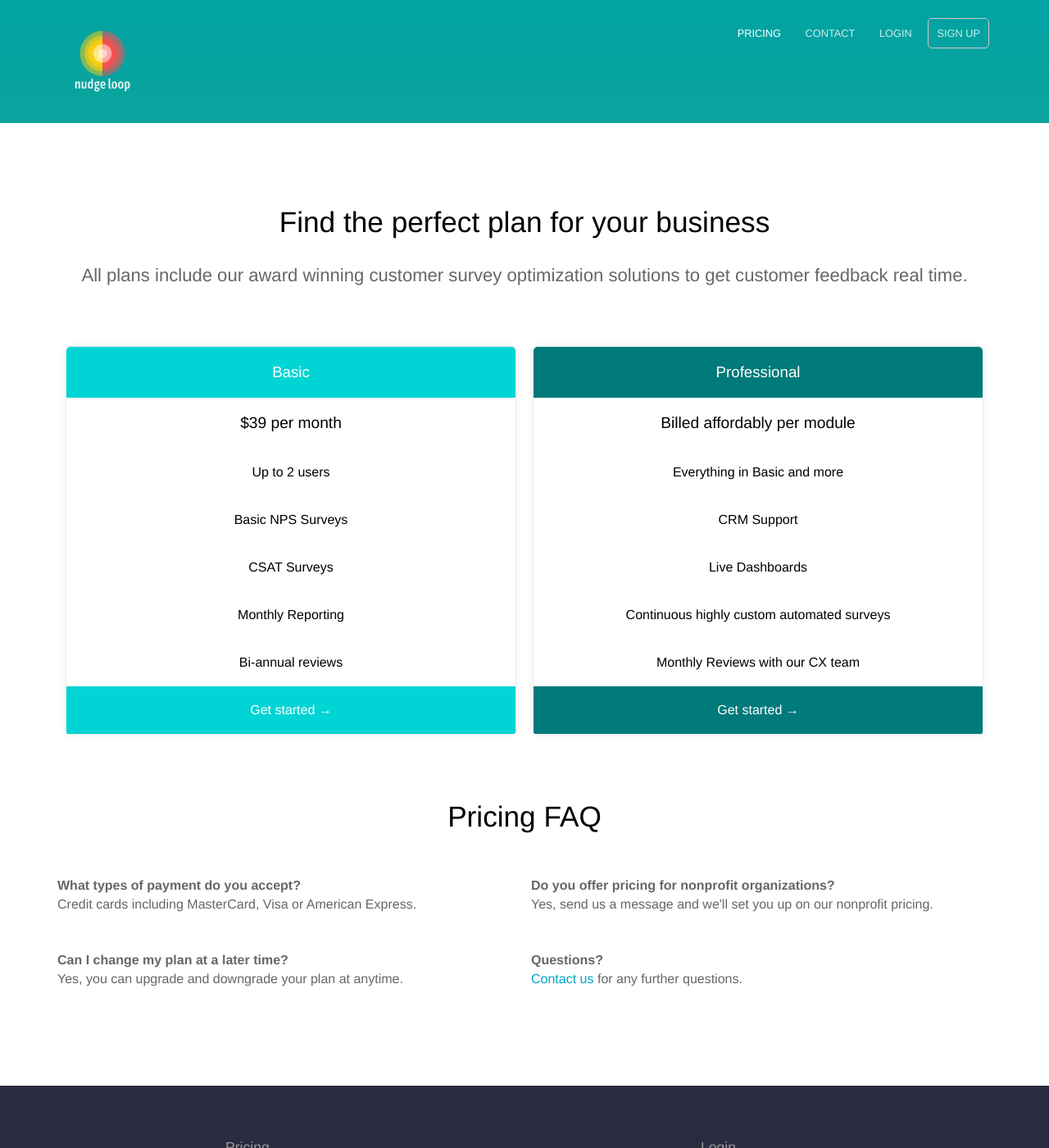
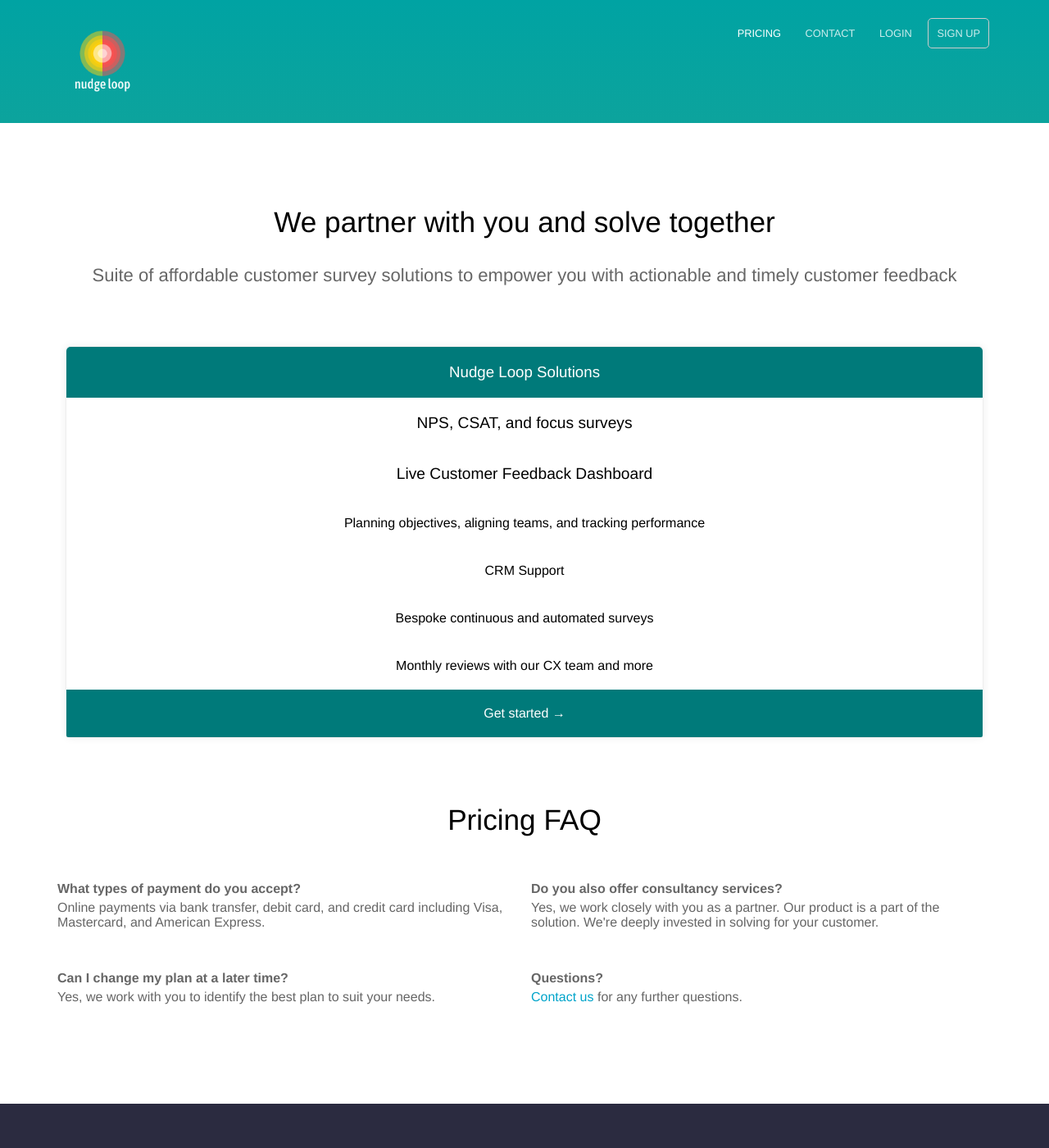
Before and after one commit to anilgeorge04/nudgeloop, a Jekyll site: the page built from pricing.html, in a window 1280 px wide and 1400 px high. Shown: the whole window at 82% size. Built offline with Jekyll 4.4.1, drawn with Linux system fonts in a browser that asks for light colours.

Commit message:
update pricing table

```diff
--- a/pricing.html
+++ b/pricing.html
@@ -1,53 +1,35 @@
 ---
 title: Pricing
-heading: Find the perfect plan for your business
-description: All plans include our award winning customer survey optimization solutions to get customer feedback real time.
+heading: We partner with you and solve together
+description: Suite of affordable customer survey solutions to empower you with actionable and timely customer feedback
 pricing_table:
-  - name: Basic
-    color: "#00d4d4"
-    features:
-      - text: $39 per month
-        highlight: true
-      - text: Up to 2 users
-        highlight: false
-      - text: Basic NPS Surveys
-        highlight: false
-      - text: CSAT Surveys
-        highlight: false
-      - text: Monthly Reporting
-        highlight: false
-      - text: Bi-annual reviews
-        highlight: false
-    call_to_action:
-      link: /get-started/
-      text: Get started
-  - name: Professional
+  - name: Nudge Loop Solutions
     color: "#007a7a"
     features:
-      - text: Billed affordably per module
+      - text: NPS, CSAT, and focus surveys
         highlight: true
-      - text: Everything in Basic and more
+      - text: Live Customer Feedback Dashboard
+        highlight: true
+      - text: Planning objectives, aligning teams, and tracking performance
         highlight: false
       - text: CRM Support
         highlight: false
-      - text: Live Dashboards
+      - text: Bespoke continuous and automated surveys
         highlight: false
-      - text: Continuous highly custom automated surveys
-        highlight: false
-      - text: Monthly Reviews with our CX team
+      - text: Monthly reviews with our CX team and more
         highlight: false
     call_to_action:
       link: /get-started/
       text: Get started
 faq:
   - question: What types of payment do you accept?
-    answer: Credit cards including MasterCard, Visa or American Express.
+    answer: Online payments via bank transfer, debit card, and credit card including Visa, Mastercard, and American Express.
   - question: Can I change my plan at a later time?
-    answer: Yes, you can upgrade and downgrade your plan at anytime.
-  - question: Do you offer pricing for nonprofit organizations?
-    answer: Yes, send us a message and we'll set you up on our nonprofit pricing.
+    answer: Yes, we work with you to identify the best plan to suit your needs.
+  - question: Do you also offer consultancy services?
+    answer: Yes, we work closely with you as a partner. Our product is a part of the solution. We're deeply invested in solving for your customer.
   - question: Questions?
-    answer: <a href="mailto:support@nudgeloop.com">Contact us</a> for any further questions.
+    answer: <a href="https://us6.list-manage.com/contact-form?u=033f624f6b65c45ba73c97d0f&form_id=f043baaccbe46af35b2851661b1fd02d">Contact us</a> for any further questions.
 ---
 <div class="plans">
 	{% for plan in page.pricing_table %}
```
